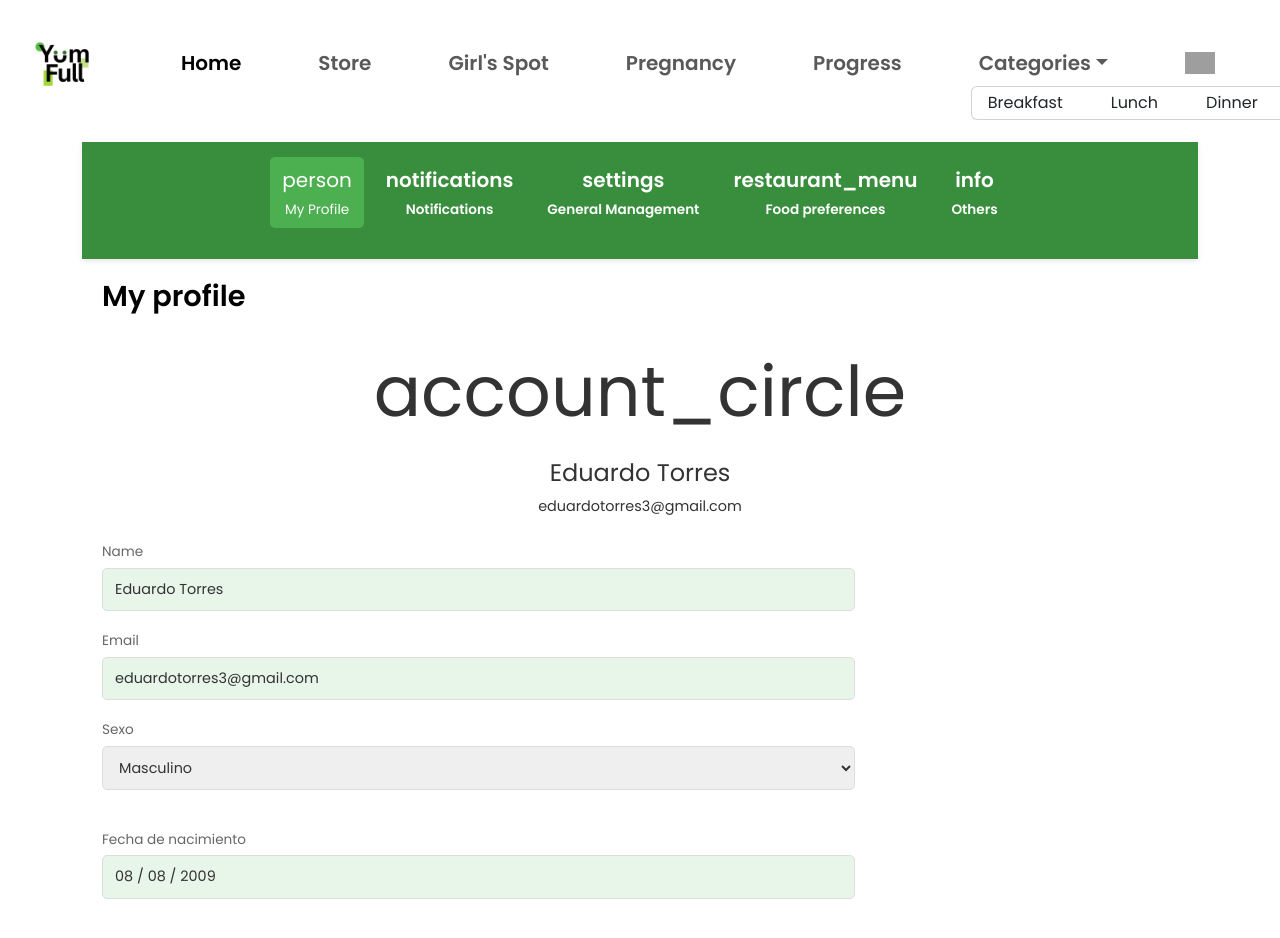
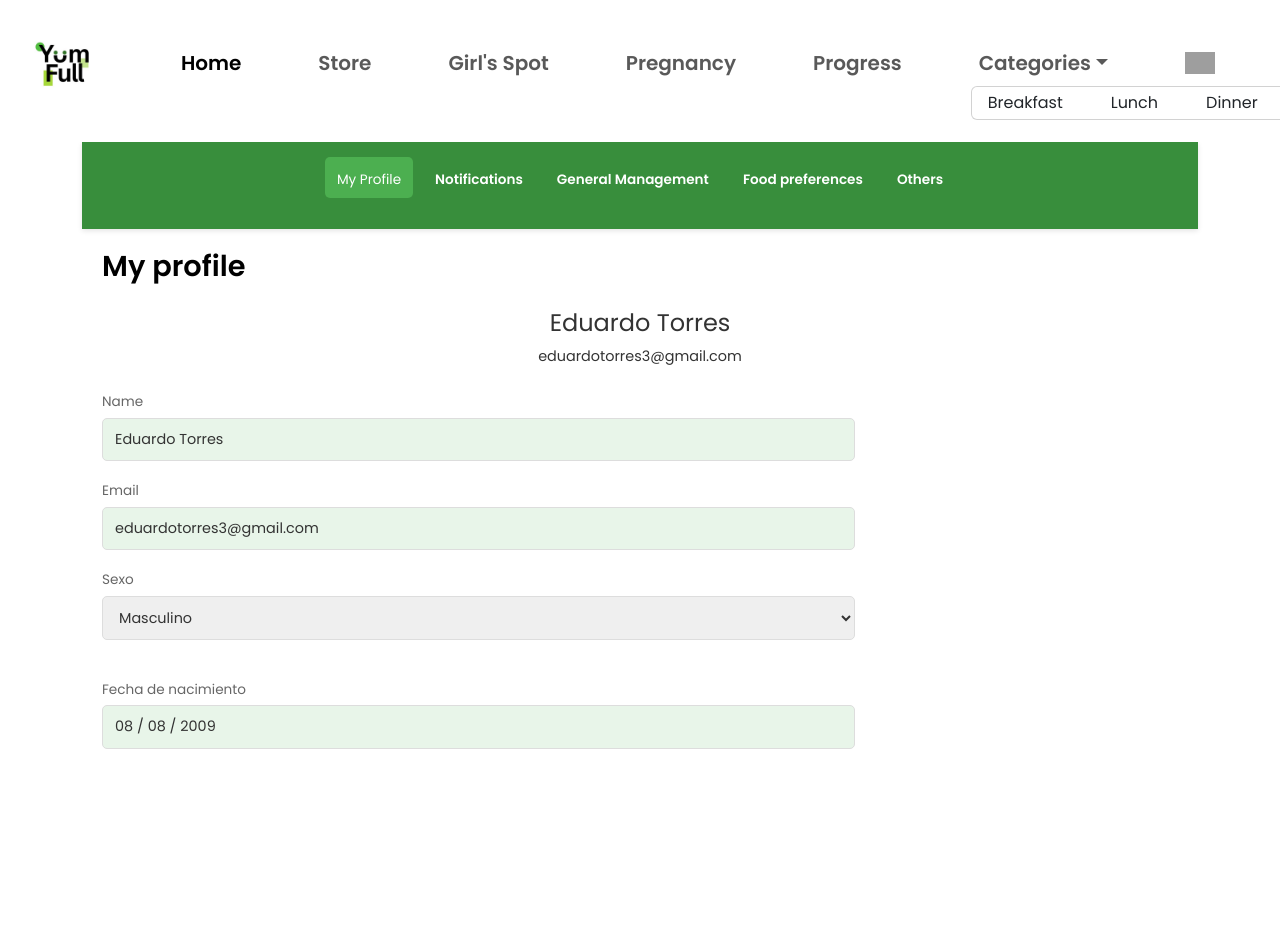
Before and after one commit to ArianaSaenz/FrontEnd-Yumfull, a React (Create React App) app: page /Settings in a window 1280 px wide. Shown: the top 938 px of the page. Built offline with nearby package versions, Linux system fonts and the light colour scheme; grey boxes are pictures that could not be loaded.

Commit message:
visualizacion

```diff
--- a/src/Pages/Settings/Settings.js
+++ b/src/Pages/Settings/Settings.js
@@ -1,43 +1,76 @@
+import React, { useState } from 'react';
 import './settings.css';
 
 function Settings() {
+
+    const [activePage, setActivePage] = useState('profile-page');
+
+    const handleSidebarClick = (pageId) => {
+        setActivePage(pageId);
+    };
+
     return (
         <div className="container">
             <aside className="sidebar">
                 <nav className="nav-menu">
                     <ul>
-                        <li data-target="profile-page" className="active">
-                            <span className="material-symbols-outlined">person</span>
+                        {/* 3. Modifica cada <li> para usar el estado y la función handleClick */}
+                        {/* La clase 'active' se aplica condicionalmente */}
+                        <li
+                            data-target="profile-page"
+                            className={activePage === 'profile-page' ? 'active' : ''}
+                            onClick={() => handleSidebarClick('profile-page')}
+                        >
+                            <span className="material-symbols-outlined"></span>
                             <span>My Profile</span>
                         </li>
-                        <li data-target="notifications-page">
-                            <span className="material-symbols-outlined">notifications</span>
+                        <li
+                            data-target="notifications-page"
+                            className={activePage === 'notifications-page' ? 'active' : ''}
+                            onClick={() => handleSidebarClick('notifications-page')}
+                        >
+                            <span className="material-symbols-outlined"></span>
                             <span>Notifications</span>
                         </li>
-                        <li data-target="general-management-page">
-                            <span className="material-symbols-outlined">settings</span>
+                        <li
+                            data-target="general-management-page"
+                            className={activePage === 'general-management-page' ? 'active' : ''}
+                            onClick={() => handleSidebarClick('general-management-page')}
+                        >
+                            <span className="material-symbols-outlined"></span>
                             <span>General Management</span>
                         </li>
-                        <li data-target="food-preferences-page">
-                            <span className="material-symbols-outlined">restaurant_menu</span>
+                        <li
+                            data-target="food-preferences-page"
+                            className={activePage === 'food-preferences-page' ? 'active' : ''}
+                            onClick={() => handleSidebarClick('food-preferences-page')}
+                        >
+                            <span className="material-symbols-outlined"></span>
                             <span>Food preferences</span>
                         </li>
-                        <li data-target="others-page">
-                            <span className="material-symbols-outlined">info</span>
+                        <li
+                            data-target="others-page"
+                            className={activePage === 'others-page' ? 'active' : ''}
+                            onClick={() => handleSidebarClick('others-page')}
+                        >
+                            <span className="material-symbols-outlined"></span>
                             <span>Others</span>
                         </li>
                     </ul>
                 </nav>
                 <div className="logout">
-                    <span className="material-symbols-outlined">logout</span>
+                    <span className="material-symbols-outlined"></span>
                     <span>Log Out</span>
                 </div>
             </aside>
+
+            {/* 4. Renderiza el contenido de la página solo si coincide con el estado activePage */}
+            {activePage === 'profile-page' && (
                 <main id="profile-page" className="page-content active-page">
                     <h1>My profile</h1>
                     <div className="profile-header">
                         <div className="profile-avatar">
-                        <span className="material-symbols-outlined">account_circle</span>
+                            <span className="material-symbols-outlined"></span>
                         </div>
                         <div className="profile-info">
                             <h2>Eduardo Torres</h2>
@@ -61,9 +94,7 @@ function Settings() {
                             <div className="form-group">
                                 <label htmlFor="sexo">Sexo</label>
                                 <select id="sexo">
-                                <option value="masculino" selected="">
-                                    Masculino
-                                </option>
+                                    <option value="masculino" selected>Masculino</option>
                                     <option value="femenino">Femenino</option>
                                     <option value="otro">Otro</option>
                                 </select>
@@ -80,10 +111,13 @@ function Settings() {
                         </div>
                     </form>
                 </main>
-            <main id="notifications-page" className="page-content">
+            )}
+
+            {activePage === 'notifications-page' && (
+                <main id="notifications-page" className="page-content active-page">
                     <h1>Notifications</h1>
                     <div className="notification-setting">
-                    <label htmlFor="toggle-reminders">Activar recordatorios</label>
+                        <label htmlFor="toggle-reminders">Turn on reminders</label>
                         <label className="switch">
                             <input type="checkbox" id="toggle-reminders" />
                             <span className="slider round" />
@@ -99,11 +133,14 @@ function Settings() {
                         </label>
                     </div>
                     <div className="notification-setting time-setting">
-                    <label htmlFor="notification-time">Hora de notificación</label>
+                        <label htmlFor="notification-time">Notification time</label>
                         <input type="time" id="notification-time" defaultValue="08:00" />
                     </div>
                 </main>
-            <main id="general-management-page" className="page-content">
+            )}
+
+            {activePage === 'general-management-page' && (
+                <main id="general-management-page" className="page-content active-page">
                     <h1>General management</h1>
                     <div className="general-setting">
                         <label htmlFor="language">Language</label>
@@ -129,7 +166,10 @@ function Settings() {
                         </div>
                     </div>
                 </main>
-            <main id="food-preferences-page" className="page-content">
+            )}
+
+            {activePage === 'food-preferences-page' && (
+                <main id="food-preferences-page" className="page-content active-page">
                     <h1>Food preferences</h1>
                     <p className="section-description">
                         We want to get to know you better to offer the best recommendations.
@@ -137,7 +177,7 @@ function Settings() {
                     <div className="preference-group">
                         <label className="checkbox-container">
                             I am a vegetarian
-                        <input type="checkbox" defaultChecked="checked" />
+                            <input type="checkbox" defaultChecked /> {/* Removed "checked" string */}
                             <span className="checkmark" />
                         </label>
                         <label className="checkbox-container">
@@ -187,6 +227,16 @@ function Settings() {
                         </div>
                     </div>
                 </main>
+            )}
+
+            {activePage === 'others-page' && (
+                <main id="others-page" className="page-content active-page">
+                    <h1>Others</h1>
+                    <p>Content for 'Others' section will go here. This is a placeholder page.</p>
+                </main>
+            )}
+
+
             <div className="background-shapes">
                 <div className="shape triangle1" />
                 <div className="shape triangle2" />
@@ -195,7 +245,7 @@ function Settings() {
                 <div className="shape triangle5" />
             </div>
         </div>
-    )
+    );
 }
 
 export default Settings;
```
Lines whose indentation alone changed are shown as unchanged.
